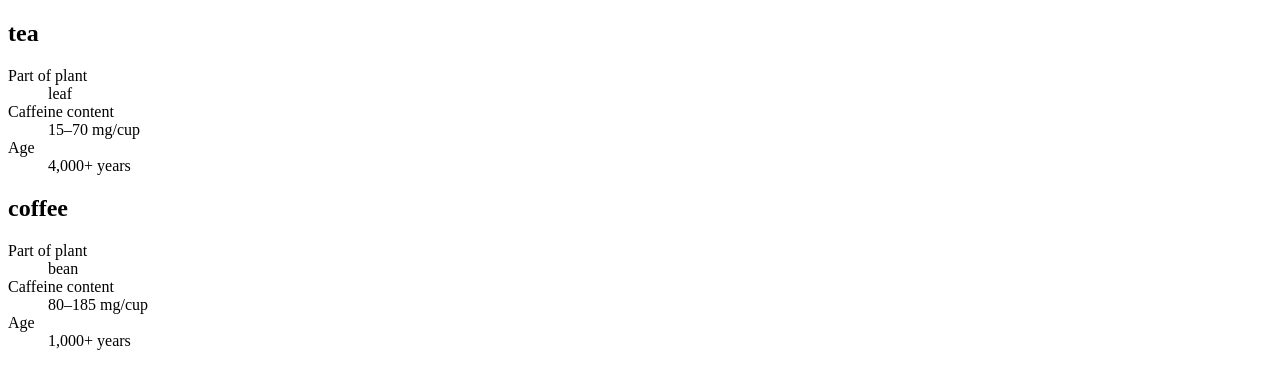
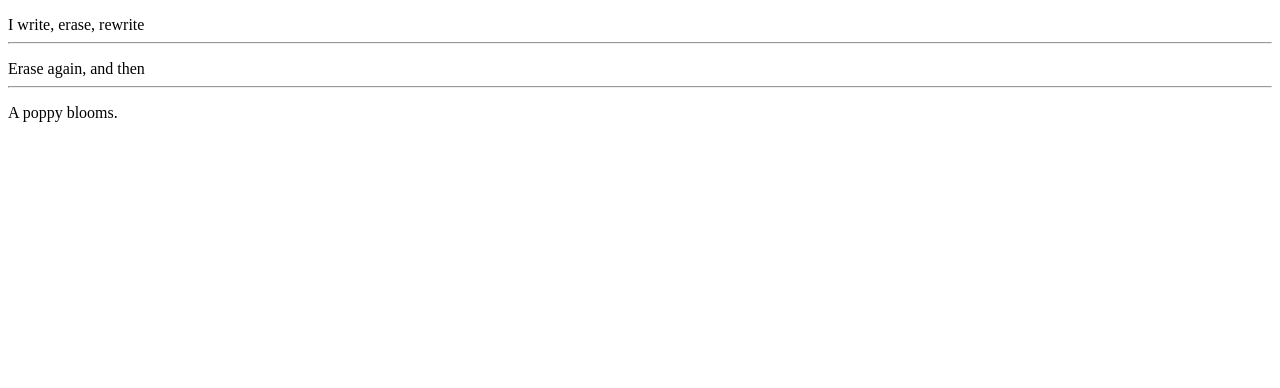
Before and after one commit to Trainer-Mohamed-Ahmed-groups/kimit-6, a React (Create React App) app: page / in a window 1280 px wide. Shown: the top 388 px of the page. Built offline with nearby package versions, Linux system fonts and the light colour scheme.

Commit message:
To Rendering lists

```diff
--- a/src/App.js
+++ b/src/App.js
@@ -1,24 +1,13 @@
 import './App.css';
-import DrinkList from './components/Challenge';
-import ConditionExample from './components/ConditionExample';
-// import CourseDetails from './components/CourseDetails';
-import Gallery from './components/Gallery';
-
+import DisplayNames from './components/DisplayNames';
+import DisplayRecipes from './components/DisplayRecipes';
+import Poem from './components/Poem';
 function App() {
   return (
     <div>
-      {/* <CourseDetails courseName="React course" courseDesc="SPA" test="test from one" />
-      <CourseDetails courseName="CSS course" courseDesc="Style sheet">
-        <p>This is p in css</p>
-        <p>This is p in css</p>
-      </CourseDetails>
-
-      <Gallery />
-
-      <ConditionExample />
-      */}
-
-      <DrinkList />
+      {/* <DisplayNames /> */}
+      {/* <DisplayRecipes /> */}
+      <Poem />
     </div>
   );
 }
--- a/src/components/Challenge.jsx
+++ /dev/null
@@ -1,39 +0,0 @@
-function Drink({ name }) {
-    var showItem;
-    if (name === 'tea') {
-        showItem = <dl>
-            <dt>Part of plant</dt>
-            <dd>leaf</dd>
-            <dt>Caffeine content</dt>
-            <dd>15–70 mg/cup</dd>
-            <dt>Age</dt>
-            <dd>4,000+ years</dd>
-        </dl>
-    }
-    else {
-        showItem = <dl>
-            <dt>Part of plant</dt>
-            <dd>bean</dd>
-            <dt>Caffeine content</dt>
-            <dd>80–185 mg/cup</dd>
-            <dt>Age</dt>
-            <dd>1,000+ years</dd>
-        </dl>
-    }
-    return (
-        <section>
-            <h1>{name}</h1>
-            {showItem}
-        </section>
-    );
-}
-
-
-export default function DrinkList() {
-    return (
-        <div>
-            <Drink name="tea" />
-            <Drink name="coffee" />
-        </div>
-    );
-}
--- a/src/components/ConditionExample.jsx
+++ /dev/null
@@ -1,14 +0,0 @@
-export default function ConditionExample() {
-
-    var x = 5;
-
-    console.log(0 && "test")
-
-    return (
-        <div>
-            <h2>ConditionExample</h2>
-            <div>This is {x === 5 ? "Template" : "Not"}</div>
-            {x === 5 && <div>This is true</div>}
-        </div>
-    )
-}
--- /dev/null
+++ b/src/components/DisplayNames.jsx
@@ -0,0 +1,40 @@
+export default function DisplayNames() {
+    const people = [{
+        id: 0,
+        name: 'Creola Katherine Johnson',
+        profession: 'mathematician',
+    }, {
+        id: 1,
+        name: 'Mario José Molina-Pasquel Henríquez',
+        profession: 'chemist',
+    }, {
+        id: 2,
+        name: 'Mohammad Abdus Salam',
+        profession: 'physicist',
+    }, {
+        id: 3,
+        name: 'Percy Lavon Julian',
+        profession: 'chemist',
+    }, {
+        id: 3,
+        name: 'Subrahmanyan Chandrasekhar',
+        profession: 'astrophysicist',
+    }];
+
+    let chemists = people.filter(person => person.profession === 'chemist')
+    return (
+        <div>
+            <h2>DisplayNames</h2>
+            <ol>
+                {
+                    people.map((person) =>
+                        <li key={person.id}>
+                            <h2>{person.name}</h2>
+                            <h3>{person.profession}</h3>
+                        </li>
+                    )
+                }
+            </ol>
+        </div>
+    )
+}
--- /dev/null
+++ b/src/components/DisplayRecipes.jsx
@@ -0,0 +1,14 @@
+import { recipes } from "../data/data"
+import Recipe from "./Recipe"
+export default function DisplayRecipes() {
+    return (
+        <div>
+            <h1>DisplayRecipes</h1>
+            {
+                recipes.map(recipe =>
+                    <Recipe recipe={recipe} key={recipe.id} />
+                )
+            }
+        </div>
+    )
+}
--- a/src/components/Gallery.jsx
+++ /dev/null
@@ -1,12 +0,0 @@
-import Profile from './Profile.jsx';
-
-export default function Gallery() {
-    return (
-        <div>
-            <h1>Notable Scientists</h1>
-            <Profile personName="Maria Skłodowska-Curie" profession="physicist and chemist" awards="(Nobel Prize in Physics, Nobel Prize in Chemistry, Davy Medal, Matteucci Medal)" discovered="polonium (element)" nOfAwards="4" imgUrl="szV5sdG" />
-
-            <Profile personName="Katsuko Saruhashi" profession="geochemist" awards="(Miyake Prize for geochemistry, Tanaka Prize)" discovered="a method for measuring carbon dioxide in seawater" nOfAwards="2" imgUrl="YfeOqp2" />
-        </div>
-    );
-}
--- /dev/null
+++ b/src/components/Poem.jsx
@@ -0,0 +1,16 @@
+const poem = {
+    lines: ["I write, erase, rewrite", "Erase again, and then", "A poppy blooms."]
+};
+
+export default function Poem() {
+    return (
+        <article>
+            {poem.lines.map((line, index) => (
+                <p key={index}>
+                    {line}
+                    {index === poem.lines.length - 1 ? null : <hr />}
+                </p>
+            ))}
+        </article>
+    );
+}
--- a/src/components/Profile.jsx
+++ /dev/null
@@ -1,30 +0,0 @@
-import { getImageUrl } from "./utils";
-
-export default function Profile({ personName, profession, awards, discovered, nOfAwards, imgUrl }) {
-    return (
-        <section className="profile">
-            <h2>{personName}</h2>
-            <img
-                className="avatar"
-                src={getImageUrl(imgUrl)}
-                alt={personName}
-                width={70}
-                height={70}
-            />
-            <ul>
-                <li>
-                    <b>Profession: </b>
-                    {profession}
-                </li>
-                <li>
-                    <b>Awards: {nOfAwards} </b>
-                    {awards}
-                </li>
-                <li>
-                    <b>Discovered: </b>
-                    {discovered}
-                </li>
-            </ul>
-        </section>
-    )
-}
--- /dev/null
+++ b/src/components/Recipe.jsx
@@ -0,0 +1,15 @@
+export default function Recipe({ recipe }) {
+    return (
+        <div>
+            <h2>{recipe.name}</h2>
+            <ol>
+                {
+                    recipe.ingredients.map((ingredient, index) =>
+                        <li key={index}>{ingredient}</li>
+                    )
+                }
+            </ol>
+            <hr />
+        </div>
+    )
+}
--- a/src/components/utils.js
+++ /dev/null
@@ -1,8 +0,0 @@
-export function getImageUrl(imageId, size = 's') {
-    return (
-        'https://i.imgur.com/' +
-        imageId +
-        size +
-        '.jpg'
-    );
-}
--- /dev/null
+++ b/src/data/data.js
@@ -0,0 +1,13 @@
+export const recipes = [{
+    id: 'greek-salad',
+    name: 'Greek Salad',
+    ingredients: ['tomatoes', 'cucumber', 'onion', 'olives', 'feta']
+}, {
+    id: 'hawaiian-pizza',
+    name: 'Hawaiian Pizza',
+    ingredients: ['pizza crust', 'pizza sauce', 'mozzarella', 'ham', 'pineapple']
+}, {
+    id: 'hummus',
+    name: 'Hummus',
+    ingredients: ['chickpeas', 'olive oil', 'garlic cloves', 'lemon', 'tahini']
+}];
```
Also changed, not shown: src/components/CourseDetails.jsx (deleted, +0 -12 lines).
